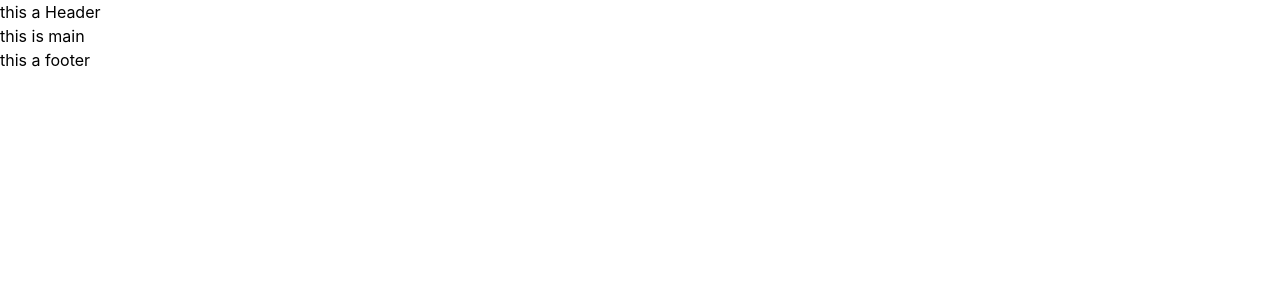
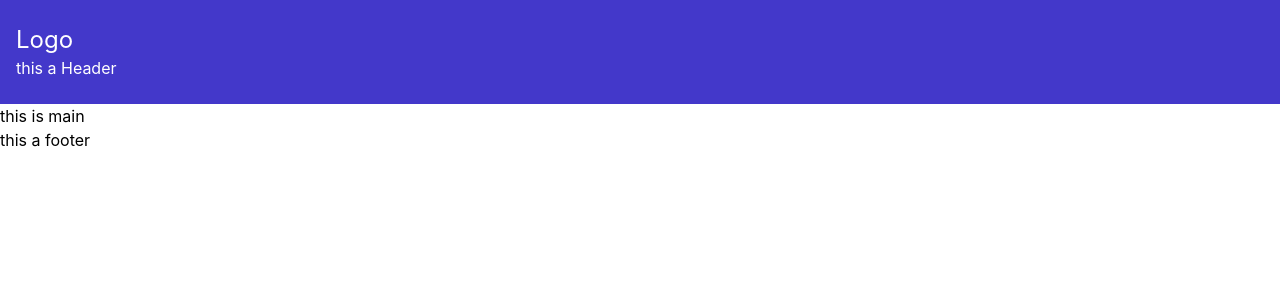
Before and after one commit to Kowalski-Group/rfp2204-blue-ocean, a Next.js app: page / in a window 1280 px wide. Shown: the top 300 px of the page. Built offline with nearby package versions, Linux system fonts and the light colour scheme.

Commit message:
added header banner

```diff
--- a/components/Container/Container.jsx
+++ b/components/Container/Container.jsx
@@ -1,7 +1,7 @@
 import React from "react";
 
 function Container() {
-  return <div>This is a container.</div>;
+  return <div className="conatiner mx-auto px-4">This is a container.</div>;
 }
 
 export default Container;
--- a/components/Header/Header.jsx
+++ b/components/Header/Header.jsx
@@ -1,13 +1,12 @@
-import React from 'react';
+import React from "react";
 
 function Header() {
   return (
-    <header>
-      <p>
-        this a Header
-      </p>
+    <header className="bg-indigo-700 text-white py-6 px-4">
+      <h1 className="text-2xl"> Logo</h1>
+      <p>this a Header</p>
     </header>
-  )
+  );
 }
 
 export default Header;
```
